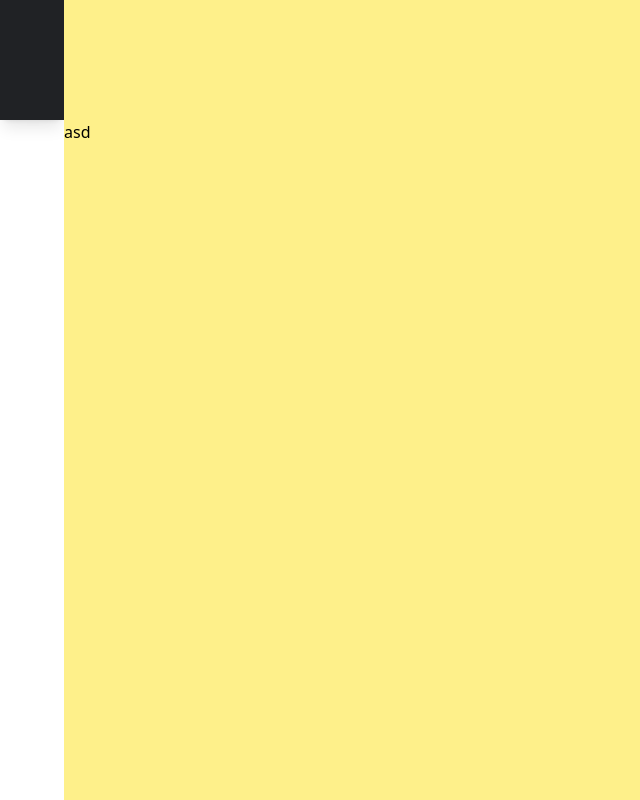
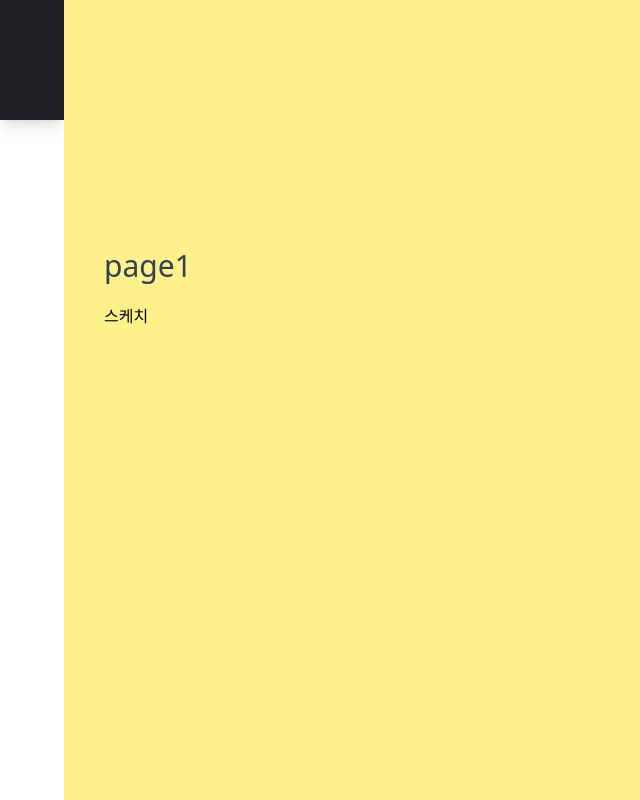
Before and after one commit to SOPLAY/Tailwindcss, a Next.js app: page /shose in a window 1280 px wide. Shown: the part 680-1480 px from the top of the page, without its empty margins (0-640 px from the left). Built offline with nearby package versions, Linux system fonts and the light colour scheme.

Commit message:
[ shose ] Add scroll conter

```diff
--- a/pages/shose.tsx
+++ b/pages/shose.tsx
@@ -20,22 +20,38 @@ const Home: NextPage = () => {
 
   //useEffect
   useEffect(() => {
-    window?.addEventListener('scroll', function () {});
+    window?.addEventListener('scroll', function () {
+      const scrollY = this.scrollY;
+      const currentPage = Math.floor(
+        (scrollY + window.outerHeight / 2) / window.outerHeight
+      );
+      currentPage !== isActivePage && setIsActivePage(currentPage);
+    });
   });
 
   return (
     <>
       <ul className='fixed right-0 flex flex-col justify-center h-screen text-lg list-disc text-slate-500'>
         {Array.from({ length: 8 }, (v, i) => i).map((v, i) => (
-          <li className={`${i === isActivePage && 'text-black'}`} key={i} />
+          <li
+            className={`${i === isActivePage && 'text-black'} duration-300`}
+            key={i}
+          />
         ))}
       </ul>
       <Section>
         <div>페이지 타이틀</div>
       </Section>
-      <Section>
-        <div>asd</div>
-      </Section>
+      {data.map((v, i) => (
+        <Section>
+          <>
+            <div className='mt-32 ml-10'>
+              <h1 className='mb-5 text-3xl text-slate-700'>{v.title}</h1>
+              <p>{v.text}</p>
+            </div>
+          </>
+        </Section>
+      ))}
     </>
   );
 };
```
